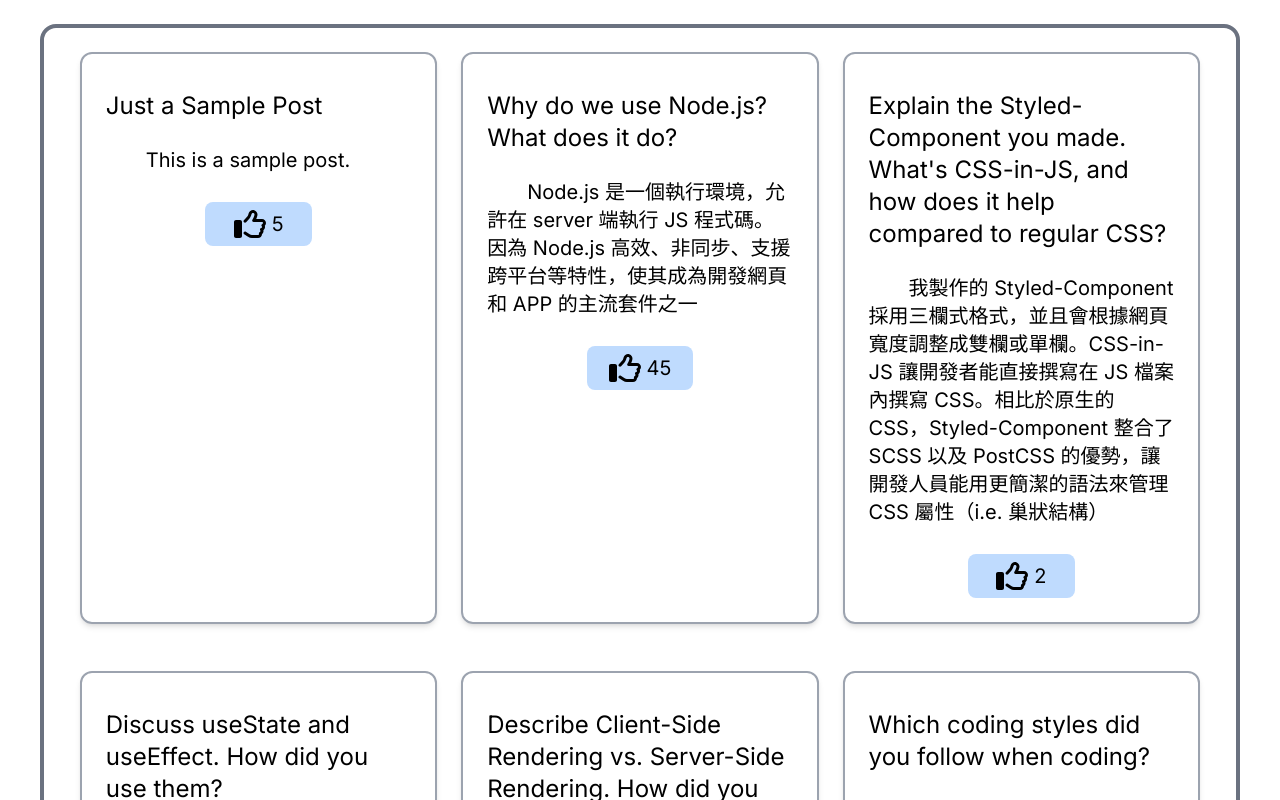
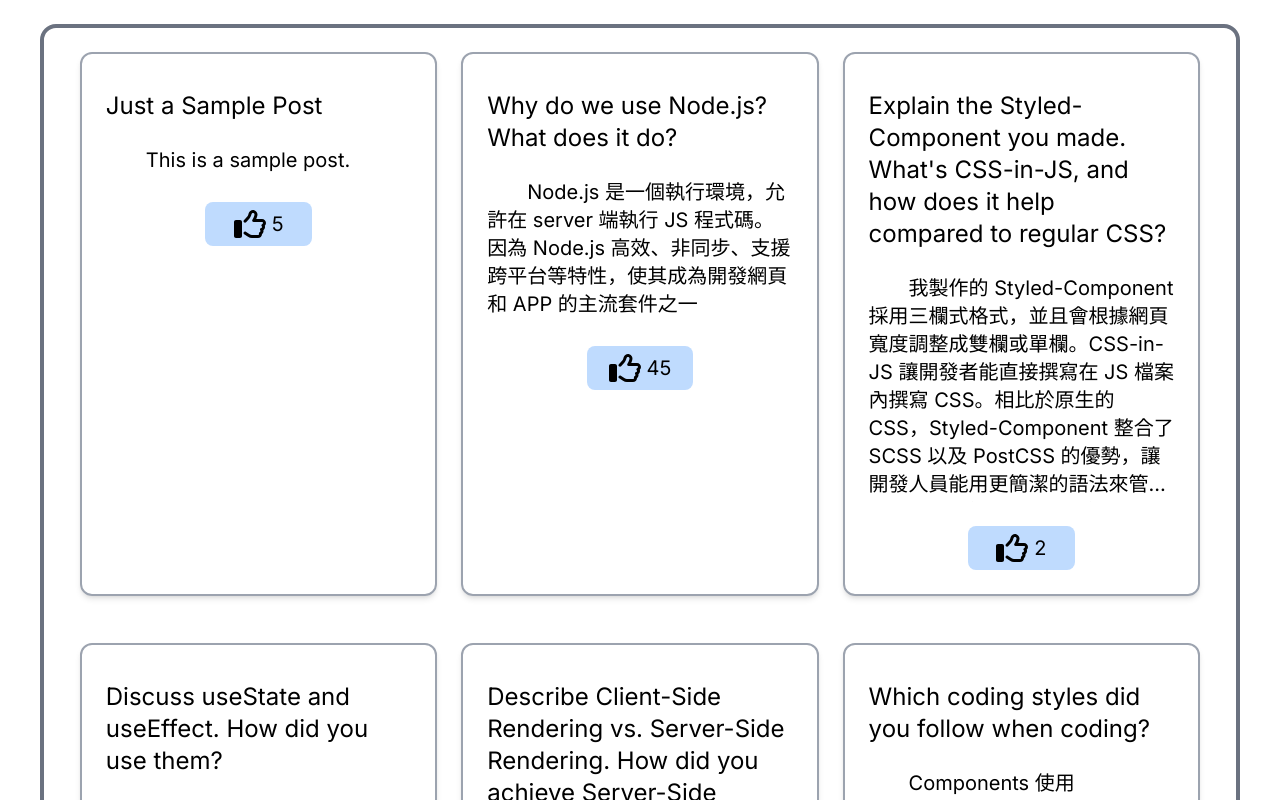
Before and after one commit to raamiiChu/remote-assignments, a Next.js app in the folder nextjs-file/: page / in a window 1280 px wide. Shown: the top 800 px of the page. Built offline with nearby package versions, Linux system fonts and the light colour scheme.

Commit message:
Fix: line-clamp

```diff
--- a/nextjs-file/src/pages/components/Post.js
+++ b/nextjs-file/src/pages/components/Post.js
@@ -50,7 +50,7 @@ export default function Post({ count, title, content }) {
             <p
                 className={`
                     my-4 py-1 text-base sm:text-xl
-                    indent-8 sm:indent-10 line-clamp-8
+                    indent-8 sm:indent-10 line-clamp-[8]
                 `}
             >
                 {content}
```
